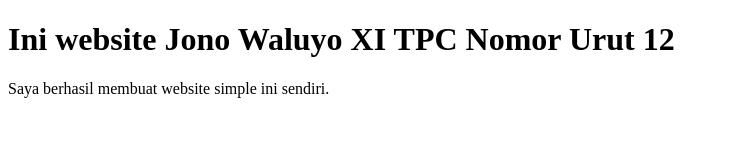
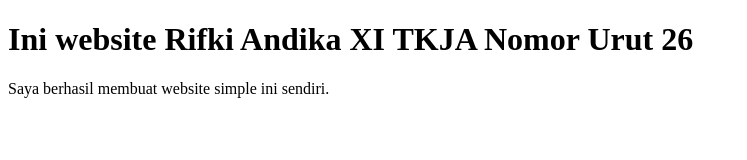
Before and after one commit to Rifki-tkja-26/Rifki-tkja-26.github.io, a plain HTML site: page index.html in a window 1280 px wide. Shown: the whole page, without its empty margins (0-747 px from the left). Drawn offline with Linux system fonts and the light colour scheme.

Commit message:
Update index.html

```diff
--- a/index.html
+++ b/index.html
@@ -3,10 +3,10 @@
 <html>
 <head>
  <meta charset=”utf-8”>
- <title>Jono-XITPC-12</title>
+ <title>Rifki-XITKJA-12</title>
  </head>
 <body>
-<h1> Ini website Jono Waluyo XI TPC Nomor Urut 12</h1>
+<h1> Ini website Rifki Andika XI TKJA Nomor Urut 26</h1>
 <p> Saya berhasil membuat website simple ini sendiri. </p>
 </body>
 </html>
```
